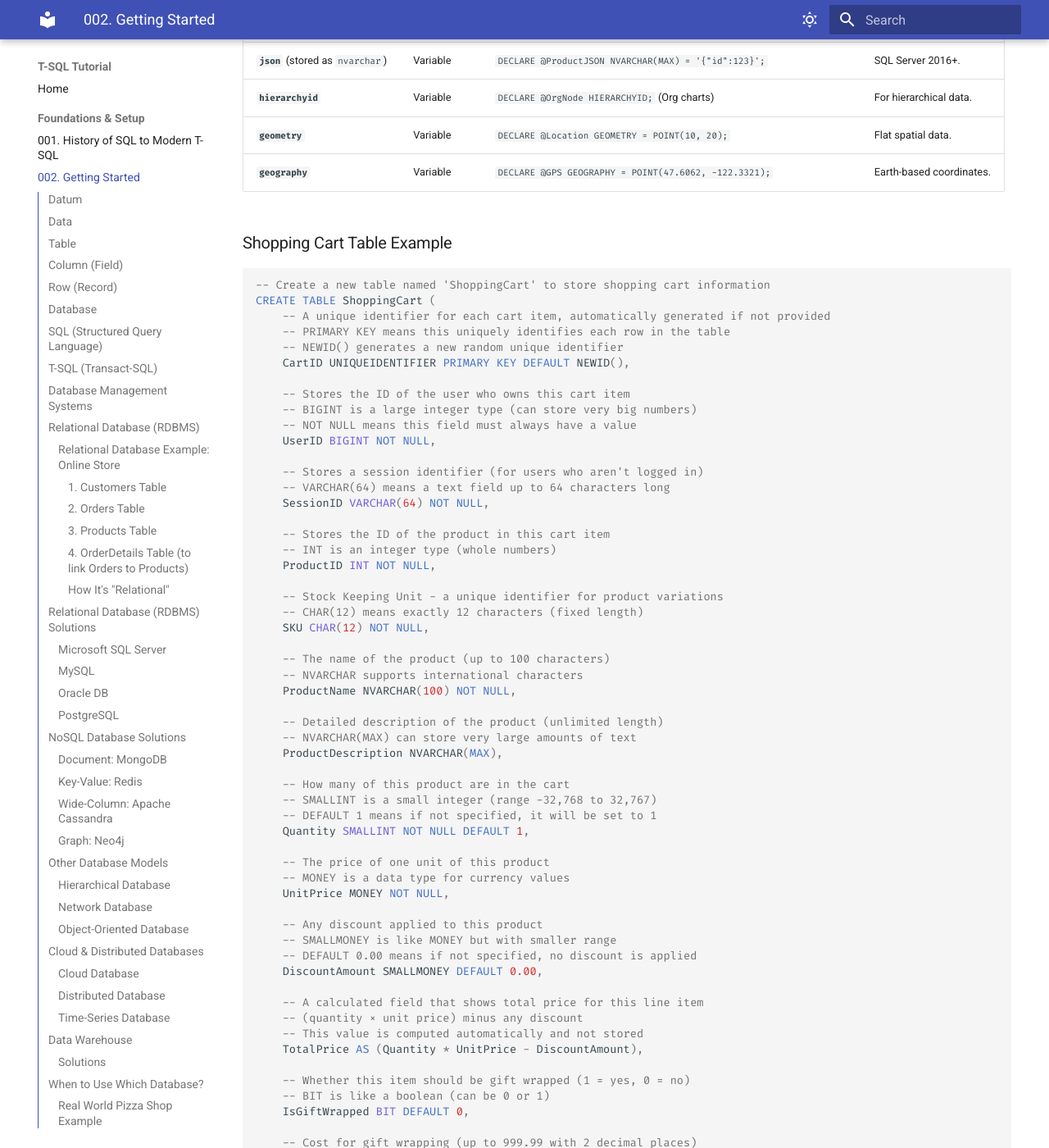
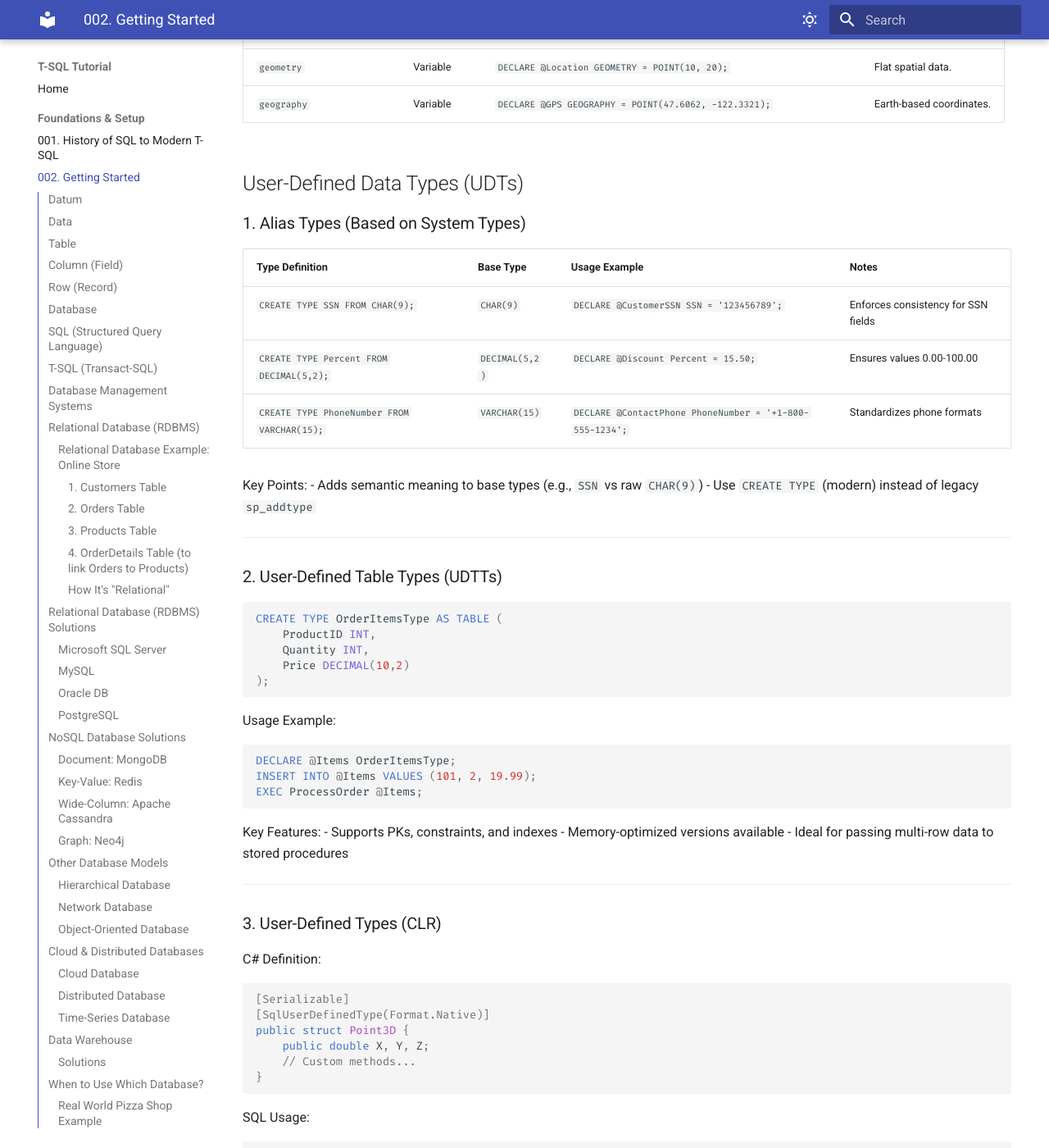
Before and after one commit to andikatjacobdennis/T-SQL, an MkDocs documentation site: the page built from docs/002_Getting_Started.md, in a window 1280 px wide and 1400 px high, scrolled down 11473 px. Shown: the whole window at 82% size. Built offline with MkDocs 1.6.1 and Material for MkDocs 9.7.7, drawn with Linux system fonts in a browser that asks for light colours; some of the changed text lies outside the part shown.

Commit message:
Update 002_Getting_Started.md

````diff
--- a/docs/002_Getting_Started.md
+++ b/docs/002_Getting_Started.md
@@ -251,68 +251,159 @@
 
 ## Data Types in T-SQL
 
-Here’s a **comprehensive breakdown** of SQL Server data types with **ranges, storage sizes, usage examples, and deprecation status**, organized for clarity:
-
-### **1. Exact Numerics**
+### 1. Exact Numerics
 | Type          | Size  | Range/Precision                     | Usage Example                          | Notes                          |
 |---------------|-------|-------------------------------------|----------------------------------------|--------------------------------|
-| **`bit`**     | 1 bit | 0, 1, or NULL                       | `DECLARE @IsActive BIT = 1;` (Boolean flags) | Optimized for multiple bit columns. |
-| **`tinyint`** | 1 byte | 0 to 255                            | `DECLARE @Age TINYINT = 30;` (Small counts) | Ideal for status codes.         |
-| **`smallint`**| 2 bytes | -32,768 to 32,767                  | `DECLARE @Qty SMALLINT = 1000;` (Inventory) | Use for medium-range integers.  |
-| **`int`**     | 4 bytes | -2.1B to 2.1B                      | `DECLARE @ProductID INT = 100000;` (PKs)   | Default for IDs/counts.        |
-| **`bigint`**  | 8 bytes | ±9.2 quintillion                   | `DECLARE @GlobalOrderID BIGINT = 9000000001;` | For very large numbers.        |
-| **`decimal(p,s)`** | 5–17 bytes | Up to 38 digits (precision `p`, scale `s`) | `DECLARE @Price DECIMAL(10,2) = 99.99;` (Currency) | Exact precision; prefer over `float`. |
-| **`numeric`** | =`decimal` | Same as `decimal`                | `DECLARE @Pi NUMERIC(9,7) = 3.1415926;` (Math) | Synonym for `decimal`.         |
-| **`smallmoney`** | 4 bytes | -214,748.3648 to 214,748.3647    | `DECLARE @Fee SMALLMONEY = 199.99;` (Legacy systems) | Prefer `decimal(10,2)`.        |
-| **`money`**   | 8 bytes | ±922 trillion                     | `DECLARE @Revenue MONEY = 1500000.99;` (Financial) | Legacy; use `decimal(19,4)`.   |
+| `bit`     | 1 bit | 0, 1, or NULL                       | `DECLARE @IsActive BIT = 1;` (Boolean flags) | Optimized for multiple bit columns. |
+| `tinyint` | 1 byte | 0 to 255                            | `DECLARE @Age TINYINT = 30;` (Small counts) | Ideal for status codes.         |
+| `smallint`| 2 bytes | -32,768 to 32,767                  | `DECLARE @Qty SMALLINT = 1000;` (Inventory) | Use for medium-range integers.  |
+| `int`     | 4 bytes | -2.1B to 2.1B                      | `DECLARE @ProductID INT = 100000;` (PKs)   | Default for IDs/counts.        |
+| `bigint`  | 8 bytes | ±9.2 quintillion                   | `DECLARE @GlobalOrderID BIGINT = 9000000001;` | For very large numbers.        |
+| `decimal(p,s)` | 5–17 bytes | Up to 38 digits (precision `p`, scale `s`) | `DECLARE @Price DECIMAL(10,2) = 99.99;` (Currency) | Exact precision; prefer over `float`. |
+| `numeric` | =`decimal` | Same as `decimal`                | `DECLARE @Pi NUMERIC(9,7) = 3.1415926;` (Math) | Synonym for `decimal`.         |
+| `smallmoney` | 4 bytes | -214,748.3648 to 214,748.3647    | `DECLARE @Fee SMALLMONEY = 199.99;` (Legacy systems) | Prefer `decimal(10,2)`.        |
+| `money`   | 8 bytes | ±922 trillion                     | `DECLARE @Revenue MONEY = 1500000.99;` (Financial) | Legacy; use `decimal(19,4)`.   |
 
-### **2. Approximate Numerics**
+### 2. Approximate Numerics
 | Type       | Size  | Range              | Usage Example                          | Notes                          |
 |------------|-------|--------------------|----------------------------------------|--------------------------------|
-| **`float`**| 4/8 bytes | ±1.79E+308       | `DECLARE @Scientific FLOAT = 2.5E-20;` (Calculations) | Avoid for financial data.      |
-| **`real`** | 4 bytes | ±3.40E+38        | `DECLARE @Temp REAL = 98.6;` (Measurements) | Less precise than `float`.     |
+| `float`| 4/8 bytes | ±1.79E+308       | `DECLARE @Scientific FLOAT = 2.5E-20;` (Calculations) | Avoid for financial data.      |
+| `real` | 4 bytes | ±3.40E+38        | `DECLARE @Temp REAL = 98.6;` (Measurements) | Less precise than `float`.     |
 
-### **3. Date/Time**
+### 3. Date/Time
 | Type               | Size  | Range/Precision                     | Usage Example                          | Notes                          |
 |--------------------|-------|-------------------------------------|----------------------------------------|--------------------------------|
-| **`date`**         | 3 bytes | 0001-01-01 to 9999-12-31          | `DECLARE @Birthday DATE = '1990-05-15';` | Date-only storage.             |
-| **`time(n)`**      | 3–5 bytes | 00:00:00.0000000 to 23:59:59.9999999 | `DECLARE @OpenTime TIME(0) = '09:00';` | Precision `n` (0–7).           |
-| **`datetime`**     | 8 bytes | 1753-01-01 to 9999-12-31 (3.33ms) | `DECLARE @OrderDate DATETIME = GETDATE();` | ⚠️ Legacy; use `datetime2`.     |
-| **`datetime2(n)`** | 6–8 bytes | 0001-01-01 to 9999-12-31 (100ns)  | `DECLARE @LogTime DATETIME2(7) = SYSDATETIME();` | Modern replacement.            |
-| **`smalldatetime`**| 4 bytes | 1900-01-01 to 2079-06-06 (1min)   | `DECLARE @PromoEnd SMALLDATETIME = '2023-12-31 23:59';` | Low precision.                 |
-| **`datetimeoffset`** | 10 bytes | 0001-9999 + timezone offset      | `DECLARE @EventTime DATETIMEOFFSET = '2023-11-15 09:00 +08:00';` | For global apps.               |
+| `date`         | 3 bytes | 0001-01-01 to 9999-12-31          | `DECLARE @Birthday DATE = '1990-05-15';` | Date-only storage.             |
+| `time(n)`      | 3–5 bytes | 00:00:00.0000000 to 23:59:59.9999999 | `DECLARE @OpenTime TIME(0) = '09:00';` | Precision `n` (0–7).           |
+| `datetime`     | 8 bytes | 1753-01-01 to 9999-12-31 (3.33ms) | `DECLARE @OrderDate DATETIME = GETDATE();` | ⚠️ Legacy; use `datetime2`.     |
+| `datetime2(n)` | 6–8 bytes | 0001-01-01 to 9999-12-31 (100ns)  | `DECLARE @LogTime DATETIME2(7) = SYSDATETIME();` | Modern replacement.            |
+| `smalldatetime`| 4 bytes | 1900-01-01 to 2079-06-06 (1min)   | `DECLARE @PromoEnd SMALLDATETIME = '2023-12-31 23:59';` | Low precision.                 |
+| `datetimeoffset` | 10 bytes | 0001-9999 + timezone offset      | `DECLARE @EventTime DATETIMEOFFSET = '2023-11-15 09:00 +08:00';` | For global apps.               |
 
 ---
 
-### **4. Character Strings**
+### 4. Character Strings
 | Type             | Size          | Usage Example                          | Notes                          |
 |------------------|---------------|----------------------------------------|--------------------------------|
-| **`char(n)`**    | Fixed (`n` bytes) | `DECLARE @CountryCode CHAR(2) = 'US';` | Padded with spaces.            |
-| **`varchar(n)`** | Variable (1–8,000 bytes) | `DECLARE @Email VARCHAR(100) = 'user@example.com';` | Variable-length ASCII.         |
-| **`varchar(max)`** | Up to 2GB    | `DECLARE @Description VARCHAR(MAX);`   | Replaces `text`.               |
-| **`text`**       | Up to 2GB    | ❌ Deprecated (use `varchar(max)`).     |                                |
-| **`nchar(n)`**   | Fixed (`2n` bytes) | `DECLARE @Currency NCHAR(3) = N'USD';` | Unicode equivalent of `char`.  |
-| **`nvarchar(n)`** | Variable (2–8,000 bytes) | `DECLARE @ProductName NVARCHAR(100) = N'東京タワー';` | Variable-length Unicode.       |
-| **`nvarchar(max)`** | Up to 1GB  | `DECLARE @Manual NVARCHAR(MAX);`       | Replaces `ntext`.              |
-| **`ntext`**      | Up to 1GB    | ❌ Deprecated (use `nvarchar(max)`).    |                                |
+| `char(n)`    | Fixed (`n` bytes) | `DECLARE @CountryCode CHAR(2) = 'US';` | Padded with spaces.            |
+| `varchar(n)` | Variable (1–8,000 bytes) | `DECLARE @Email VARCHAR(100) = 'user@example.com';` | Variable-length ASCII.         |
+| `varchar(max)` | Up to 2GB    | `DECLARE @Description VARCHAR(MAX);`   | Replaces `text`.               |
+| `text`       | Up to 2GB    | ❌ Deprecated (use `varchar(max)`).     |                                |
+| `nchar(n)`   | Fixed (`2n` bytes) | `DECLARE @Currency NCHAR(3) = N'USD';` | Unicode equivalent of `char`.  |
+| `nvarchar(n)` | Variable (2–8,000 bytes) | `DECLARE @ProductName NVARCHAR(100) = N'東京タワー';` | Variable-length Unicode.       |
+| `nvarchar(max)` | Up to 1GB  | `DECLARE @Manual NVARCHAR(MAX);`       | Replaces `ntext`.              |
+| `ntext`      | Up to 1GB    | ❌ Deprecated (use `nvarchar(max)`).    |                                |
 
-### **5. Binary Data**
+### 5. Binary Data
 | Type             | Size          | Usage Example                          | Notes                          |
 |------------------|---------------|----------------------------------------|--------------------------------|
-| **`binary(n)`**  | Fixed (`n` bytes) | `DECLARE @Hash BINARY(32) = 0x4A3B...;` | For fixed-length binary data.  |
-| **`varbinary(n)`** | Variable (1–8,000 bytes) | `DECLARE @Thumbnail VARBINARY(8000);` | Variable-length binary.        |
-| **`varbinary(max)`** | Up to 2GB  | `DECLARE @PDF VARBINARY(MAX);`         | Replaces `image`.              |
-| **`image`**      | Up to 2GB    | ❌ Deprecated (use `varbinary(max)`).   |                                |
+| `binary(n)`  | Fixed (`n` bytes) | `DECLARE @Hash BINARY(32) = 0x4A3B...;` | For fixed-length binary data.  |
+| `varbinary(n)` | Variable (1–8,000 bytes) | `DECLARE @Thumbnail VARBINARY(8000);` | Variable-length binary.        |
+| `varbinary(max)` | Up to 2GB  | `DECLARE @PDF VARBINARY(MAX);`         | Replaces `image`.              |
+| `image`      | Up to 2GB    | ❌ Deprecated (use `varbinary(max)`).   |                                |
 
-### **6. Special Types**
+### 6. Special Types
 | Type               | Size  | Usage Example                          | Notes                          |
 |--------------------|-------|----------------------------------------|--------------------------------|
-| **`uniqueidentifier`** | 16 bytes | `DECLARE @CartID UNIQUEIDENTIFIER = NEWID();` | GUIDs (globally unique).       |
-| **`xml`**          | Up to 2GB | `DECLARE @Config XML = '<settings><theme>dark</theme></settings>';` | Supports XQuery.               |
-| **`json`** (stored as `nvarchar`) | Variable | `DECLARE @ProductJSON NVARCHAR(MAX) = '{"id":123}';` | SQL Server 2016+.              |
-| **`hierarchyid`**  | Variable | `DECLARE @OrgNode HIERARCHYID;` (Org charts) | For hierarchical data.         |
-| **`geometry`**     | Variable | `DECLARE @Location GEOMETRY = POINT(10, 20);` | Flat spatial data.             |
-| **`geography`**    | Variable | `DECLARE @GPS GEOGRAPHY = POINT(47.6062, -122.3321);` | Earth-based coordinates.       |
+| `uniqueidentifier` | 16 bytes | `DECLARE @CartID UNIQUEIDENTIFIER = NEWID();` | GUIDs (globally unique).       |
+| `xml`          | Up to 2GB | `DECLARE @Config XML = '<settings><theme>dark</theme></settings>';` | Supports XQuery.               |
+| `json` (stored as `nvarchar`) | Variable | `DECLARE @ProductJSON NVARCHAR(MAX) = '{"id":123}';` | SQL Server 2016+.              |
+| `hierarchyid`  | Variable | `DECLARE @OrgNode HIERARCHYID;` (Org charts) | For hierarchical data.         |
+| `geometry`     | Variable | `DECLARE @Location GEOMETRY = POINT(10, 20);` | Flat spatial data.             |
+| `geography`    | Variable | `DECLARE @GPS GEOGRAPHY = POINT(47.6062, -122.3321);` | Earth-based coordinates.       |
+
+## User-Defined Data Types (UDTs)
+
+### 1. Alias Types (Based on System Types)
+| Type Definition | Base Type | Usage Example | Notes |
+|----------------|-----------|---------------|-------|
+| `CREATE TYPE SSN FROM CHAR(9);` | `CHAR(9)` | `DECLARE @CustomerSSN SSN = '123456789';` | Enforces consistency for SSN fields |
+| `CREATE TYPE Percent FROM DECIMAL(5,2);` | `DECIMAL(5,2)` | `DECLARE @Discount Percent = 15.50;` | Ensures values 0.00-100.00 |
+| `CREATE TYPE PhoneNumber FROM VARCHAR(15);` | `VARCHAR(15)` | `DECLARE @ContactPhone PhoneNumber = '+1-800-555-1234';` | Standardizes phone formats |
+
+Key Points:
+- Adds semantic meaning to base types (e.g., `SSN` vs raw `CHAR(9)`)
+- Use `CREATE TYPE` (modern) instead of legacy `sp_addtype`
+
+---
+
+### 2. User-Defined Table Types (UDTTs)
+```sql
+CREATE TYPE OrderItemsType AS TABLE (
+    ProductID INT,
+    Quantity INT,
+    Price DECIMAL(10,2)
+);
+```
+
+Usage Example:
+```sql
+DECLARE @Items OrderItemsType;
+INSERT INTO @Items VALUES (101, 2, 19.99);
+EXEC ProcessOrder @Items;
+```
+
+Key Features:
+- Supports PKs, constraints, and indexes
+- Memory-optimized versions available
+- Ideal for passing multi-row data to stored procedures
+
+---
+
+### 3. User-Defined Types (CLR)
+C# Definition:
+```csharp
+[Serializable]
+[SqlUserDefinedType(Format.Native)]
+public struct Point3D {
+    public double X, Y, Z;
+    // Custom methods...
+}
+```
+
+SQL Usage:
+```sql
+CREATE TYPE dbo.Point3D EXTERNAL NAME MyAssembly.[Namespace.Point3D];
+DECLARE @Location Point3D = CONVERT(Point3D, '10,20,30');
+```
+
+Common Uses:
+- Advanced geospatial calculations
+- Custom financial algorithms
+- Complex data structures
+
+### 4. XML Schema Collections
+Definition:
+```sql
+CREATE XML SCHEMA COLLECTION ProductSchema AS '
+<xsd:schema>
+  <xsd:element name="Product">
+    <xsd:complexType>
+      <xsd:sequence>
+        <xsd:element name="ID" type="xsd:int"/>
+        <xsd:element name="Name" type="xsd:string"/>
+      </xsd:sequence>
+    </xsd:complexType>
+  </xsd:element>
+</xsd:schema>';
+```
+
+Validation Example:
+```sql
+DECLARE @Product XML(CONTENT ProductSchema) = '
+<Product>
+  <ID>100</ID>
+  <Name>Widget</Name>
+</Product>';
+```
+
+### Comparison Table
+| Type | Best For | Limitations |
+|------|----------|-------------|
+| Alias Types | Standardizing column definitions | No custom methods |
+| Table Types | Passing multi-row parameters | Cannot be altered after creation |
+| CLR Types | Complex business logic | Requires CLR integration |
+| XML Schemas | Validating XML structure | XSD processing overhead |
 
 ### Shopping Cart Table Example
 
````
